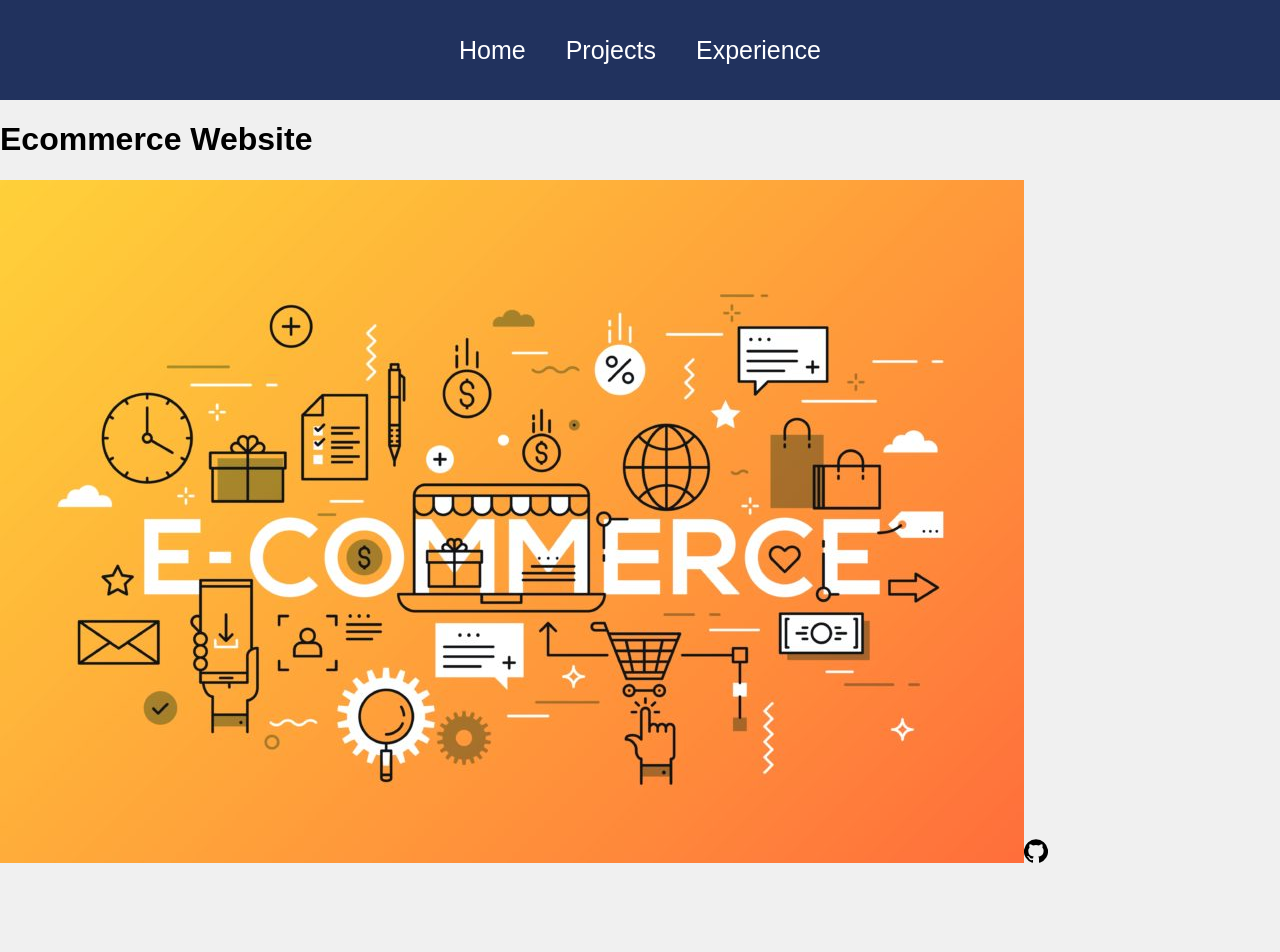
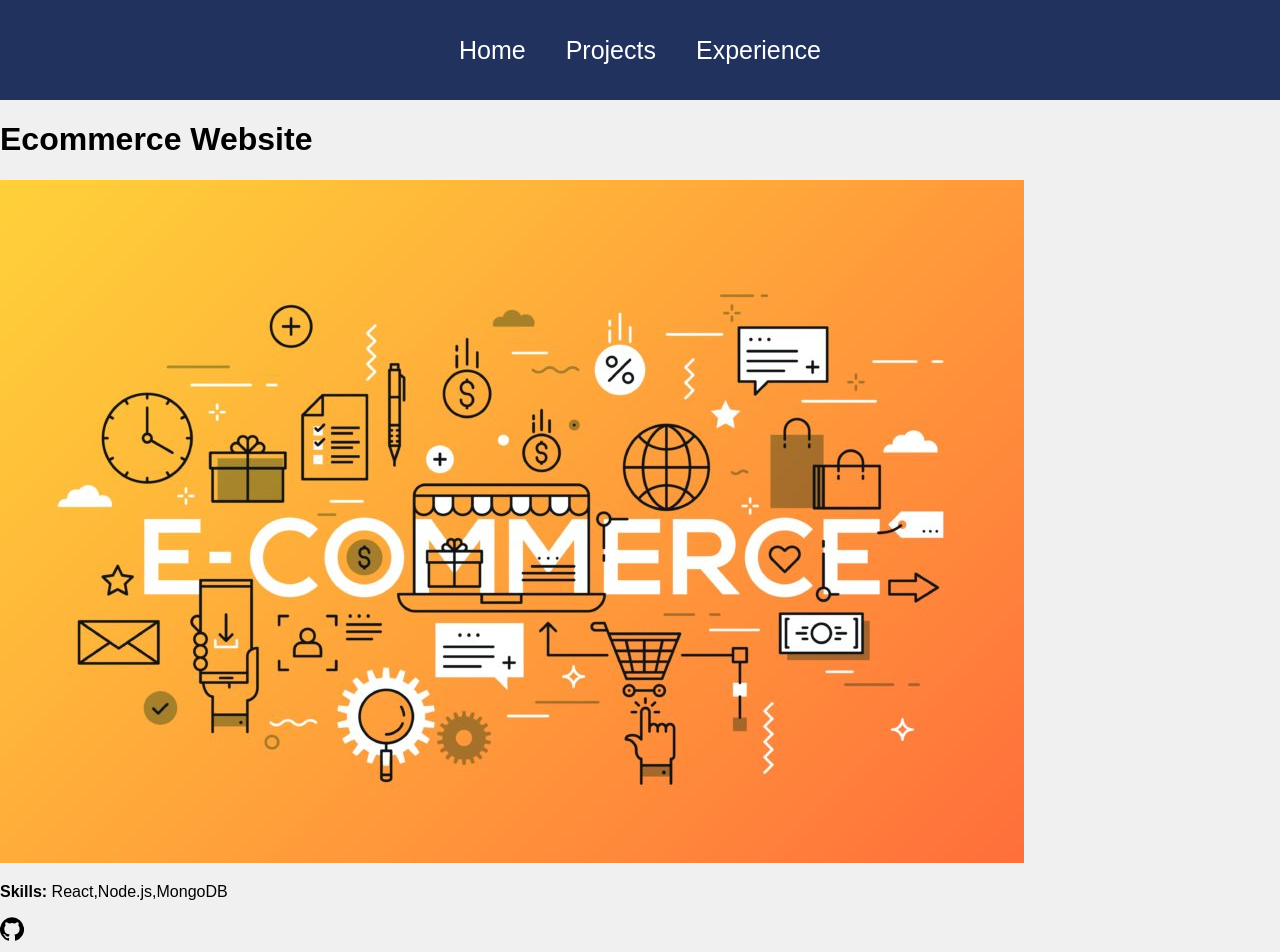
Before and after one commit to MarinaAlmeida20/personal-portfolio, a React (Create React App) app: page /project/1 in a window 1280 px wide. Shown: the top 952 px of the page. Built offline with nearby package versions, Linux system fonts and the light colour scheme.

Commit message:
added skills on the ProjectDisplay

```diff
--- a/src/pages/ProjectDisplay.jsx
+++ b/src/pages/ProjectDisplay.jsx
@@ -12,6 +12,7 @@ function ProjectDisplay() {
     <div className="project">
       <h1>{project.name}</h1>
       <img src={project.image} alt={project.name}/>
+      <p><b>Skills: </b>{project.skills}</p>
       <GitHubIcon />
     </div>
   );
```
